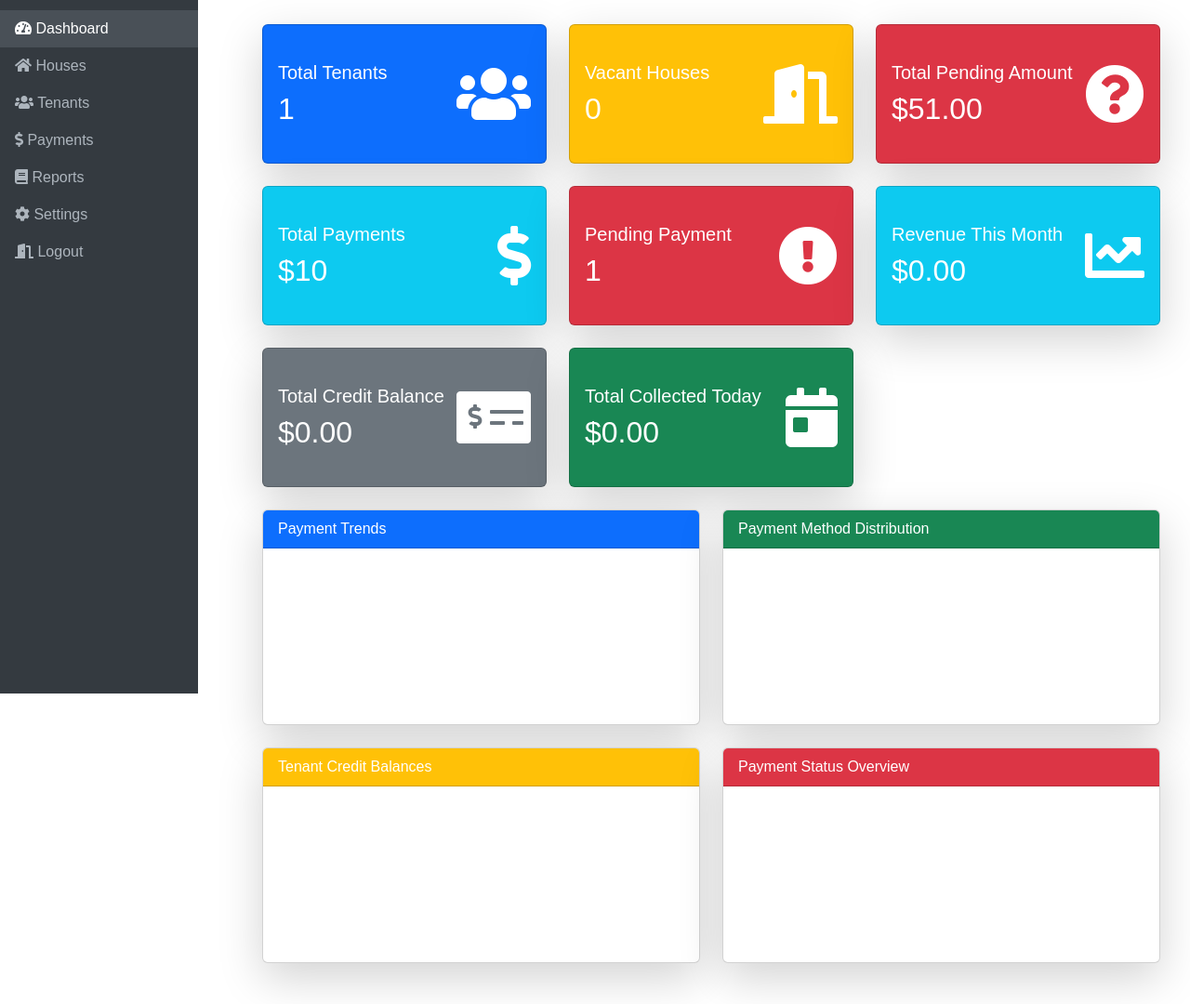
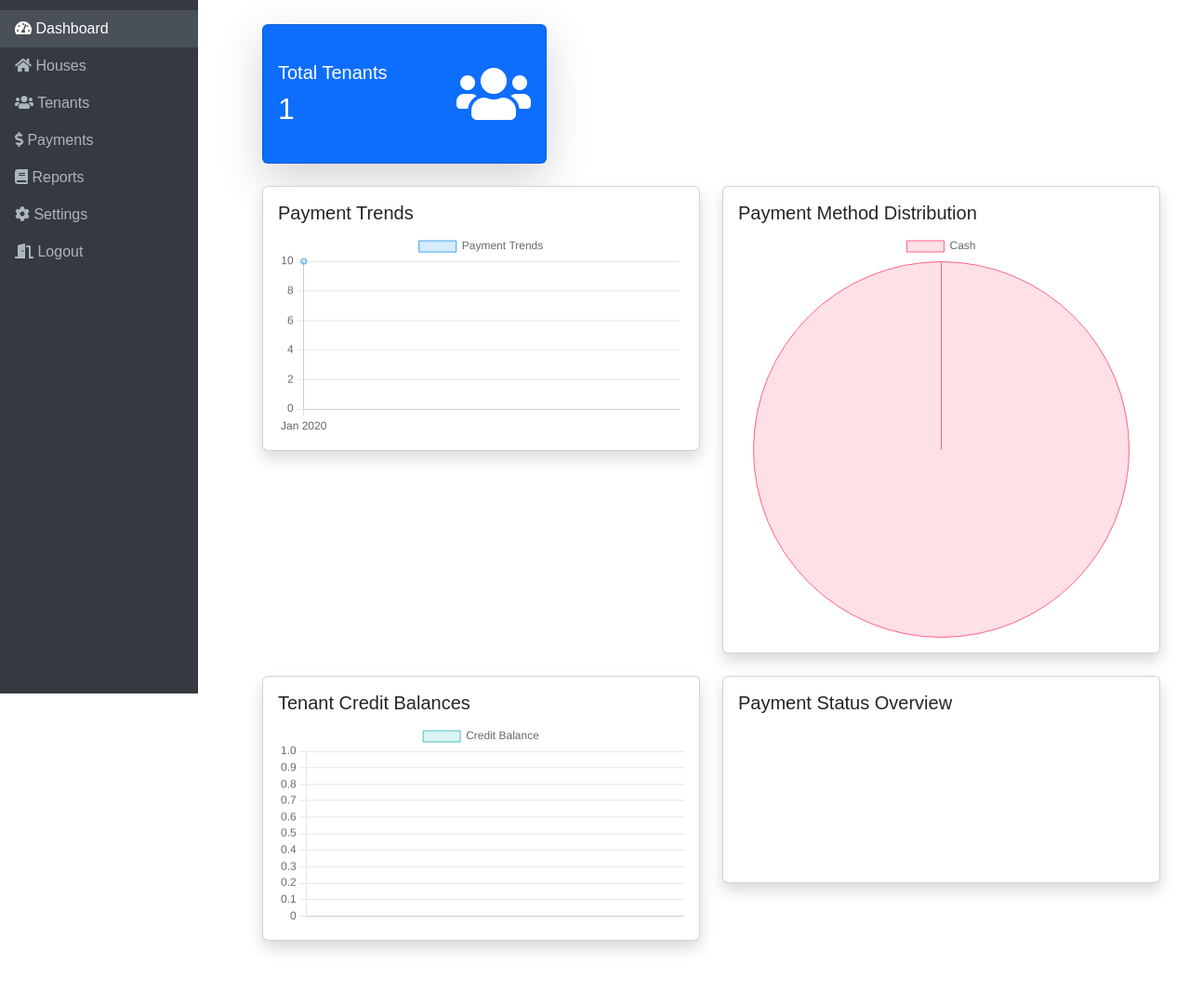
Before and after one commit to Danielkioko18/rental-system-in-django, a Django app: page /rentals/ in a window 1280 px wide. Shown: the part 54-1134 px from the top of the page at 93% size. After the commit the page ends 1077 px from the top, so only its background shows below. Run offline with Django 5.2, Linux system fonts and the light colour scheme; a user stored in the database is signed in; tables that the repository leaves empty hold one stand-in row (values such as "Sample post"); a map, chart or similar area stays blank; some libraries are stand-ins or nearby versions.

Commit message:
statistic charts dashboard

```diff
--- a/rentals/templates/dashboard.html
+++ b/rentals/templates/dashboard.html
@@ -3,7 +3,6 @@
 {% block content %}
 <div class="container-fluid">
     <div class="row">
-        <!-- Original Statistics Cards -->
         <div class="col-md-4 mb-4" onclick="window.location.href='{% url 'rentals:tenants' %}'">
             <div class="card text-white bg-primary shadow-lg" style="height: 150px; cursor: pointer;">
                 <div class="card-body d-flex align-items-center justify-content-between">
@@ -16,191 +15,106 @@
             </div>
         </div>
 
-        <div class="col-md-4 mb-4" onclick="window.location.href='{% url 'rentals:houses' %}'">
-            <div class="card text-white bg-warning shadow-lg" style="height: 150px; cursor: pointer;">
-                <div class="card-body d-flex align-items-center justify-content-between">
-                    <div>
-                        <h5 class="card-title">Vacant Houses</h5>
-                        <h2 class="card-text">{{ vacant_houses }}</h2>
         </div>
-                    <i class="fas fa-door-open fa-4x"></i>
+
+    <div class="row">
+        <div class="col-md-6 mb-4">
+            <div class="card shadow">
+                <div class="card-body">
+                    <h5 class="card-title">Payment Trends</h5>
+                    <canvas id="paymentTrendsChart"></canvas>
+                </div>
+            </div>
+        </div>
+        <div class="col-md-6 mb-4">
+            <div class="card shadow">
+                <div class="card-body">
+                    <h5 class="card-title">Payment Method Distribution</h5>
+                    <canvas id="paymentMethodChart"></canvas>
                 </div>
             </div>
         </div>
 
-        <div class="col-md-4 mb-4" onclick="window.location.href='{% url 'rentals:overdue-rentals-report' %}'">
-            <div class="card text-white bg-danger shadow-lg" style="height: 150px; cursor: pointer;">
-                <div class="card-body d-flex align-items-center justify-content-between">
-                    <div>
-                        <h5 class="card-title">Total Pending Amount</h5>
-                        <h2 class="card-text">${{ pending_payments }}</h2>
-                    </div>
-                    <i class="fas fa-question-circle fa-4x"></i>
+        <div class="col-md-6 mb-4">
+            <div class="card shadow">
+                <div class="card-body">
+                    <h5 class="card-title">Tenant Credit Balances</h5>
+                    <canvas id="tenantCreditBalancesChart"></canvas>
                 </div>
             </div>
         </div>
 
-        <div class="col-md-4 mb-4" onclick="window.location.href='{% url 'rentals:payments' %}'">
-            <div class="card text-white bg-info shadow-lg" style="height: 150px; cursor: pointer;">
-                <div class="card-body d-flex align-items-center justify-content-between">
-                    <div>
-                        <h5 class="card-title">Total Payments</h5>
-                        <h2 class="card-text">${{ total_payments }}</h2>
-                    </div>
-                    <i class="fas fa-dollar-sign fa-4x"></i>
-                </div>
-            </div>
-        </div>
-
-        <div class="col-md-4 mb-4" onclick="window.location.href='{% url 'rentals:overdue-rentals-report' %}'">
-            <div class="card text-white bg-danger shadow-lg" style="height: 150px; cursor: pointer;">
-                <div class="card-body d-flex align-items-center justify-content-between">
-                    <div>
-                        <h5 class="card-title">Pending Payment</h5>
-                        <h2 class="card-text">{{ overdue_tenants }}</h2>
-                    </div>
-                    <i class="fas fa-exclamation-circle fa-4x"></i>
-                </div>
-            </div>
-        </div>
-
-        <div class="col-md-4 mb-4" onclick="window.location.href='{% url 'rentals:monthly-reports' %}'">
-            <div class="card text-white bg-info shadow-lg" style="height: 150px; cursor: pointer;">
-                <div class="card-body d-flex align-items-center justify-content-between">
-                    <div>
-                        <h5 class="card-title">Revenue This Month</h5>
-                        <h2 class="card-text">${{ revenue_this_month }}</h2>
-                    </div>
-                    <i class="fas fa-chart-line fa-4x"></i>
-                </div>
-            </div>
-        </div>
-
-        <div class="col-md-4 mb-4" onclick="window.location.href='{% url 'rentals:credit-balances-report' %}'">
-            <div class="card text-white bg-secondary shadow-lg" style="height: 150px; cursor: pointer;">
-                <div class="card-body d-flex align-items-center justify-content-between">
-                    <div>
-                        <h5 class="card-title">Total Credit Balance</h5>
-                        <h2 class="card-text">${{ total_credit_balance }}</h2>
-                    </div>
-                    <i class="fas fa-money-check-alt fa-4x"></i>
-                </div>
-            </div>
-        </div>
-
-        <div class="col-md-4 mb-4" onclick="window.location.href='{% url 'rentals:payments' %}'">
-            <div class="card text-white bg-success shadow-lg" style="height: 150px; cursor: pointer;">
-                <div class="card-body d-flex align-items-center justify-content-between">
-                    <div>
-                        <h5 class="card-title">Total Collected Today</h5>
-                        <h2 class="card-text">${{ payments_today }}</h2>
-                    </div>
-                    <i class="fas fa-calendar-day fa-4x"></i>
+        <div class="col-md-6 mb-4">
+            <div class="card shadow">
+                <div class="card-body">
+                    <h5 class="card-title">Payment Status Overview</h5>
+                    <canvas id="paymentStatusOverviewChart"></canvas>
                 </div>
             </div>
         </div>
     </div>
 
-    <!-- Summary Charts Section -->
-    <div class="row">
-        <!-- Payment Trends -->
-        <div class="col-md-6 mb-4">
-            <div class="card shadow-lg">
-                <div class="card-header bg-primary text-white">Payment Trends</div>
-                <div class="card-body">
-                    <canvas id="paymentTrendsChart"></canvas>
-                </div>
-            </div>
-        </div>
-
-        <!-- Payment Method Distribution -->
-        <div class="col-md-6 mb-4">
-            <div class="card shadow-lg">
-                <div class="card-header bg-success text-white">Payment Method Distribution</div>
-                <div class="card-body">
-                    <canvas id="paymentMethodChart"></canvas>
-                </div>
-            </div>
-        </div>
-
-        <!-- Tenant Credit Balances -->
-        <div class="col-md-6 mb-4">
-            <div class="card shadow-lg">
-                <div class="card-header bg-warning text-white">Tenant Credit Balances</div>
-                <div class="card-body">
-                    <canvas id="tenantCreditChart"></canvas>
-                </div>
-            </div>
-        </div>
-
-        <!-- Payment Status Overview -->
-        <div class="col-md-6 mb-4">
-            <div class="card shadow-lg">
-                <div class="card-header bg-danger text-white">Payment Status Overview</div>
-                <div class="card-body">
-                    <canvas id="paymentStatusChart"></canvas>
-                </div>
-            </div>
-        </div>
-    </div>
-</div>
-
-<!-- Include Chart.js -->
     <script src="https://cdn.jsdelivr.net/npm/chart.js"></script>
     <script>
-    // 1. Payment Trends
-    const paymentTrendsCtx = document.getElementById('paymentTrendsChart').getContext('2d');
-    new Chart(paymentTrendsCtx, {
+        // Payment Trends Chart
+        var paymentTrendsCtx = document.getElementById('paymentTrendsChart').getContext('2d');
+        var paymentTrendsChart = new Chart(paymentTrendsCtx, {
             type: 'line',
             data: {
                 labels: {{ payment_trends.months|safe }},
                 datasets: [{
-                label: 'Total Rent Collected',
+                    label: 'Payment Trends',
                     data: {{ payment_trends.totals|safe }},
-                borderColor: '#007bff',
-                backgroundColor: 'rgba(0, 123, 255, 0.2)',
-                tension: 0.4
+                    backgroundColor: 'rgba(54, 162, 235, 0.2)',
+                    borderColor: 'rgba(54, 162, 235, 1)',
+                    borderWidth: 1
+                }]
+            },
+            options: {
+                scales: {
+                    y: {
+                        beginAtZero: true
+                    }
+                }
+            }
+        });
+
+        // Payment Method Distribution Chart
+        var paymentMethodCtx = document.getElementById('paymentMethodChart').getContext('2d');
+        var paymentMethodChart = new Chart(paymentMethodCtx, {
+            type: 'pie',
+            data: {
+                labels: {{ payment_method_distribution.labels|safe }},
+                datasets: [{
+                    label: 'Payment Method Distribution',
+                    data: {{ payment_method_distribution.values|safe }},
+                    backgroundColor: ['rgba(255, 99, 132, 0.2)', 'rgba(54, 162, 235, 0.2)', 'rgba(255, 206, 86, 0.2)'],
+                    borderColor: ['rgba(255, 99, 132, 1)', 'rgba(54, 162, 235, 1)', 'rgba(255, 206, 86, 1)'],
+                    borderWidth: 1
                 }]
             }
         });
 
-    // 2. Payment Method Distribution
-    const paymentMethodCtx = document.getElementById('paymentMethodChart').getContext('2d');
-    new Chart(paymentMethodCtx, {
-        type: 'pie',
-        data: {
-            labels: {{ payment_method_distribution.labels|safe }},
-            datasets: [{
-                data: {{ payment_method_distribution.values|safe }},
-                backgroundColor: ['#28a745', '#ffc107', '#dc3545'],
-            }]
-        }
-    });
-
-    // 3. Tenant Credit Balances
-    const tenantCreditCtx = document.getElementById('tenantCreditChart').getContext('2d');
-    new Chart(tenantCreditCtx, {
+        // Tenant Credit Balances Chart
+        var tenantCreditCtx = document.getElementById('tenantCreditBalancesChart').getContext('2d');
+        var tenantCreditChart = new Chart(tenantCreditCtx, {
             type: 'bar',
             data: {
                 labels: {{ tenant_credit_balances.names|safe }},
                 datasets: [{
                     label: 'Credit Balance',
                     data: {{ tenant_credit_balances.balances|safe }},
-                backgroundColor: '#ffc107',
+                    backgroundColor: 'rgba(75, 192, 192, 0.2)',
+                    borderColor: 'rgba(75, 192, 192, 1)',
+                    borderWidth: 1
                 }]
+            },
+            options: {
+                scales: {
+                    y: {
+                        beginAtZero: true
                     }
-    });
-
-    // 4. Payment Status Overview
-    const paymentStatusCtx = document.getElementById('paymentStatusChart').getContext('2d');
-    new Chart(paymentStatusCtx, {
-        type: 'pie',
-        data: {
-            labels: {{ payment_status_overview.labels|safe }},
-            datasets: [{
-                data: {{ payment_status_overview.values|safe }},
-                backgroundColor: ['#28a745', '#dc3545'],
-            }]
+                }
             }
         });
     </script>
--- a/rentals/views.py
+++ b/rentals/views.py
@@ -16,6 +16,15 @@ from reportlab.pdfgen import canvas
 from django.db import IntegrityError
 
 
+from django.db.models import Count, Sum
+from django.db.models.functions import TruncMonth
+from datetime import date
+from decimal import Decimal
+from django.contrib.auth.mixins import LoginRequiredMixin
+from django.views.generic import TemplateView
+
+# Assuming Tenant, House, Payment, and CreditBalancesReportView are already imported.
+
 class DashboardView(LoginRequiredMixin, TemplateView):
     template_name = 'dashboard.html'
 
@@ -26,59 +35,37 @@ class DashboardView(LoginRequiredMixin, TemplateView):
         context['total_tenants'] = Tenant.objects.count()
         context['total_houses'] = House.objects.count()
         context['vacant_houses'] = House.objects.filter(is_occupied=False).count()
-        context['pending_payments'] = sum(tenant.outstanding_balance() for tenant in Tenant.objects.all()
-                                        if tenant.outstanding_balance() > 0
-                                    )
+        context['pending_payments'] = sum(tenant.outstanding_balance() for tenant in Tenant.objects.all() if tenant.outstanding_balance() > 0)
+        context['total_payments'] = Payment.objects.aggregate(total=Sum('amount_paid'))['total'] or Decimal('0.00')
+        context['overdue_tenants'] = sum(1 for tenant in Tenant.objects.all() if tenant.outstanding_balance() > 0)
+        context['revenue_this_month'] = Payment.objects.filter(payment_date__year=date.today().year, payment_date__month=date.today().month).aggregate(total=Sum('amount_paid'))['total'] or Decimal('0.00')
+        context['total_credit_balance'] = CreditBalancesReportView.get_total_credit_balance()[0]
+        context['payments_today'] = Payment.objects.filter(payment_date=date.today()).aggregate(total=Sum('amount_paid'))['total'] or Decimal('0.00')
 
-        context['total_payments'] = Payment.objects.aggregate(total=Sum('amount_paid'))['total'] or Decimal('0.00')
-
-        context['overdue_tenants'] = sum(
-            1 for tenant in Tenant.objects.all()
-            if tenant.outstanding_balance() > 0
-        )
-        context['revenue_this_month'] = Payment.objects.filter(
-            payment_date__year=date.today().year,
-            payment_date__month=date.today().month
-        ).aggregate(total=Sum('amount_paid'))['total'] or Decimal('0.00')
-
-          # Get total credit balance from CreditBalancesReportView
-        context['total_credit_balance'] = CreditBalancesReportView.get_total_credit_balance()[0]
-
-        context['payments_today'] = Payment.objects.filter(payment_date=date.today()).aggregate(total=Sum('amount_paid'))['total'] or Decimal('0.00')
         # Data for charts
         # 1. Payment Trends
-        monthly_payments = Payment.objects.annotate(month=TruncMonth('payment_date')).values('month').annotate(
-            total=Sum('amount_paid')).order_by('month')
+        monthly_payments = Payment.objects.annotate(month=TruncMonth('payment_date')).values('month').annotate(total=Sum('amount_paid')).order_by('month')
         context['payment_trends'] = {
             'months': [data['month'].strftime('%b %Y') for data in monthly_payments],
             'totals': [float(data['total']) for data in monthly_payments],
         }
 
         # 2. Payment Method Distribution
-        payment_methods = Payment.objects.values('payment_method').annotate(
-            count=Count('id')
-        )
+        payment_methods = Payment.objects.values('payment_method').annotate(count=Count('id'))
         context['payment_method_distribution'] = {
             'labels': [method['payment_method'].capitalize() for method in payment_methods],
             'values': [method['count'] for method in payment_methods],
         }
 
-        '''# 3. Tenant Credit Balances
-        top_credit_tenants = CreditBalancesReportView.get_total_credit_balance.().order_by('-credit_balance')[:10]
+        # 3. Tenant Credit Balances
+        _, tenants_with_credit = CreditBalancesReportView.get_total_credit_balance()
+        top_credit_tenants = sorted(tenants_with_credit, key=lambda x: x['credit_balance'], reverse=True)[:10]
         context['tenant_credit_balances'] = {
-            'names': [tenant.name for tenant in top_credit_tenants],
-            'balances': [float(tenant.credit_balance) for tenant in top_credit_tenants],
+            'names': [tenant['name'] for tenant in top_credit_tenants],
+            'balances': [float(tenant['credit_balance']) for tenant in top_credit_tenants],
         }
 
-        # 4. Payment Status Overview
-        paid_payments = Payment.objects.filter(is_overdue=False).count()
-        overdue_payments = Payment.objects.filter(is_overdue=True).count()
-        context['payment_status_overview'] = {
-            'labels': ['Paid', 'Overdue'],
-            'values': [paid_payments, overdue_payments],
-        }
 
-        '''
         return context
 
 
```
Lines whose indentation alone changed are shown as unchanged.
